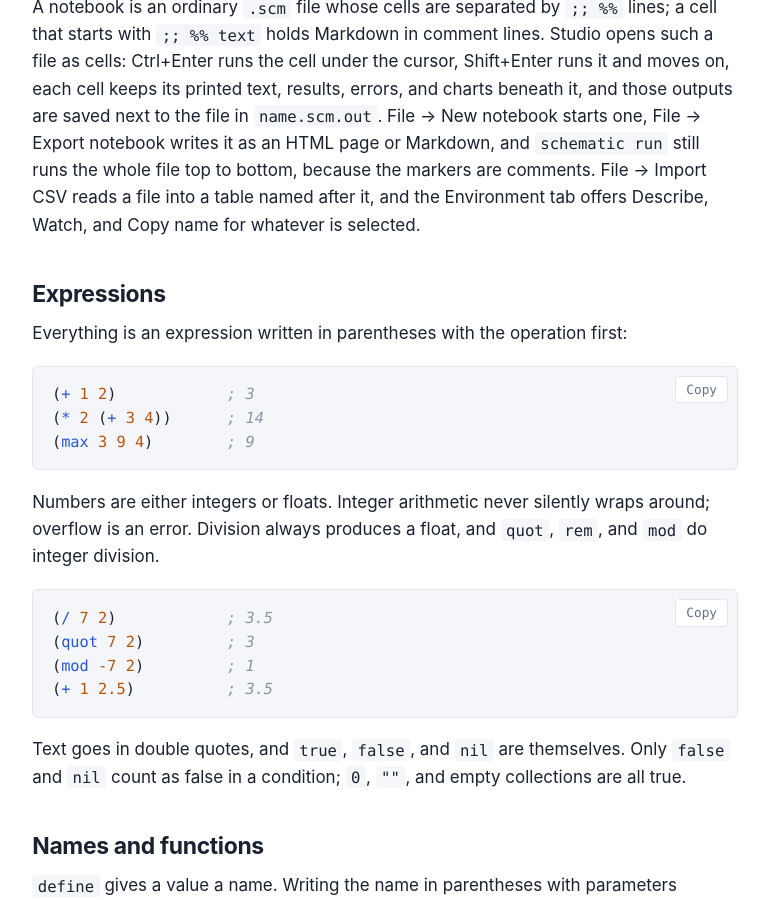
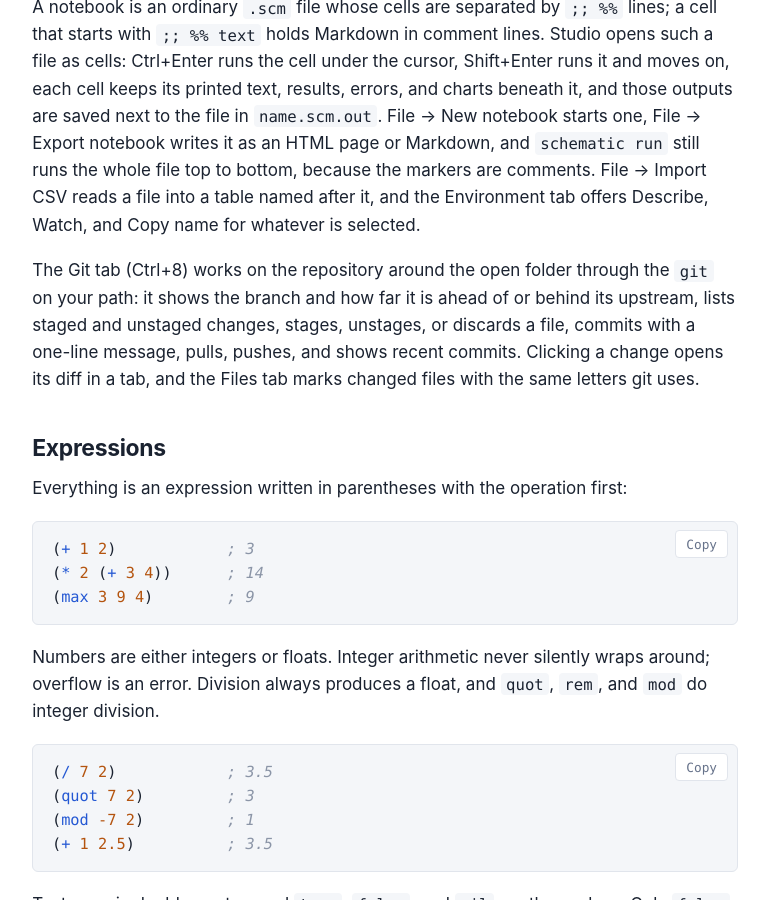
Before and after one commit to collide2954/schematic, a Jekyll site: the page built from docs/guide.md, in a window 1280 px wide and 900 px high, scrolled down 1377 px. Shown: the whole window, without its empty margins (255-1024 px from the left). Built offline with Jekyll 4.4.1, drawn with Linux system fonts in a browser that asks for light colours; our own code applies the rules of GitHub Pages for plain Markdown files.

Commit message:
Describe the Git tab

```diff
--- a/docs/guide.md
+++ b/docs/guide.md
@@ -63,6 +63,13 @@ notebook writes it as an HTML page or Markdown, and `schematic run` still
 runs the whole file top to bottom, because the markers are comments. File →
 Import CSV reads a file into a table named after it, and the Environment
 tab offers Describe, Watch, and Copy name for whatever is selected.
+
+The Git tab (Ctrl+8) works on the repository around the open folder through
+the `git` on your path: it shows the branch and how far it is ahead of or
+behind its upstream, lists staged and unstaged changes, stages, unstages,
+or discards a file, commits with a one-line message, pulls, pushes, and
+shows recent commits. Clicking a change opens its diff in a tab, and the
+Files tab marks changed files with the same letters git uses.
 
 ## Expressions
 
```
Also changed, not shown: README.md.
